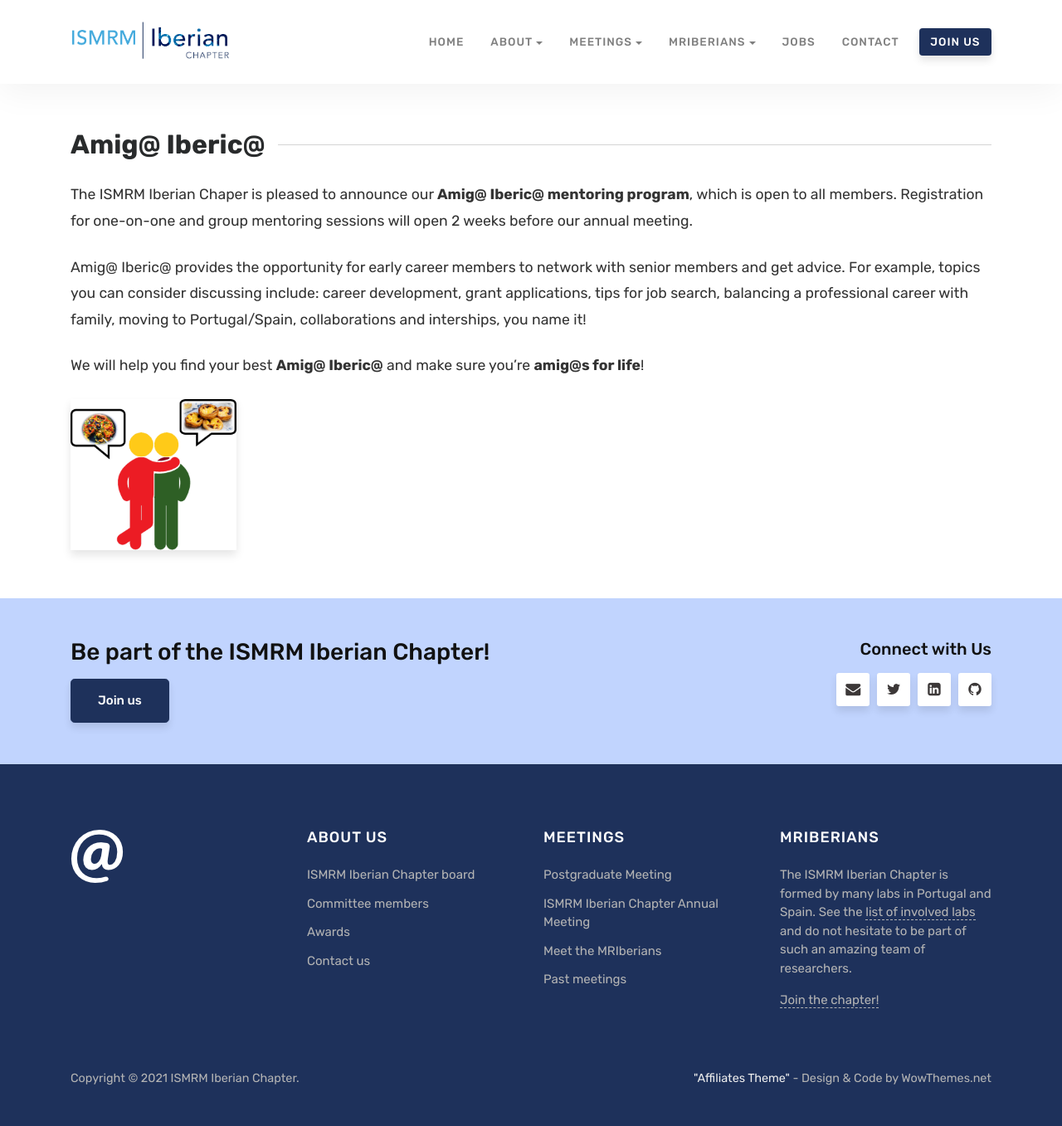
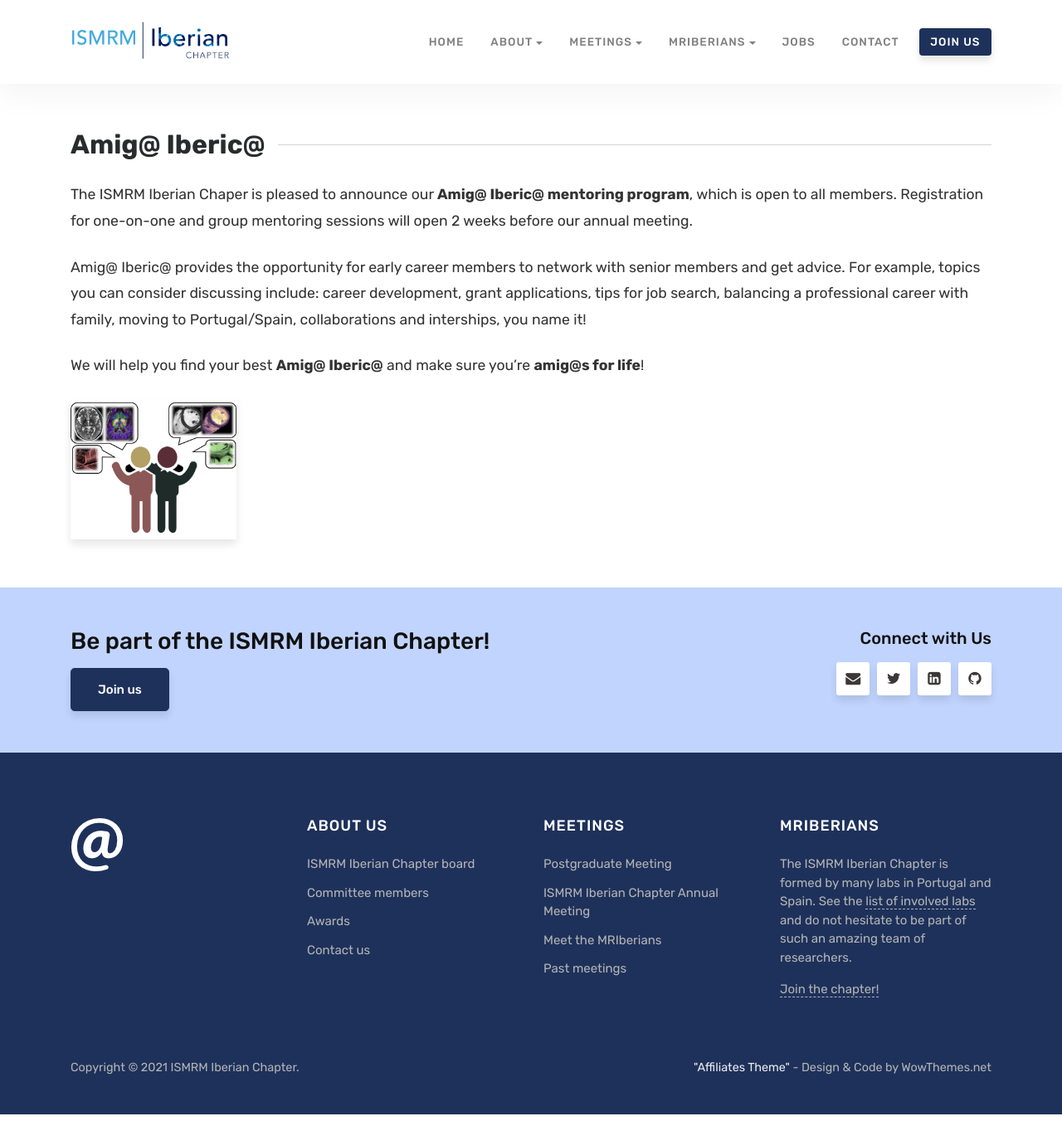
Before and after one commit to ismrm-iberian/ismrm-iberian.github.io, a Jekyll site: the page built from amigo_iberico.md, in a window 1280 px wide and 1357 px high. Shown: the whole window at 83% size. Built offline with Jekyll 4.4.1, drawn with Linux system fonts in a browser that asks for light colours.

Commit message:
Update amigo_iberico.md

```diff
--- a/amigo_iberico.md
+++ b/amigo_iberico.md
@@ -9,4 +9,4 @@ Amig@ Iberic@ provides the opportunity for early career members to network with
 
 We will help you find your best **Amig@ Iberic@** and make sure you're **amig@s for life**!
 
-<img src="{{ site.baseurl }}/assets/images/Iberian_amigo.png" alt="walking" style="width:200px;"/>
+<img src="{{ site.baseurl }}/assets/images/amigo_iberico.png" alt="walking" style="width:200px;"/>
```
